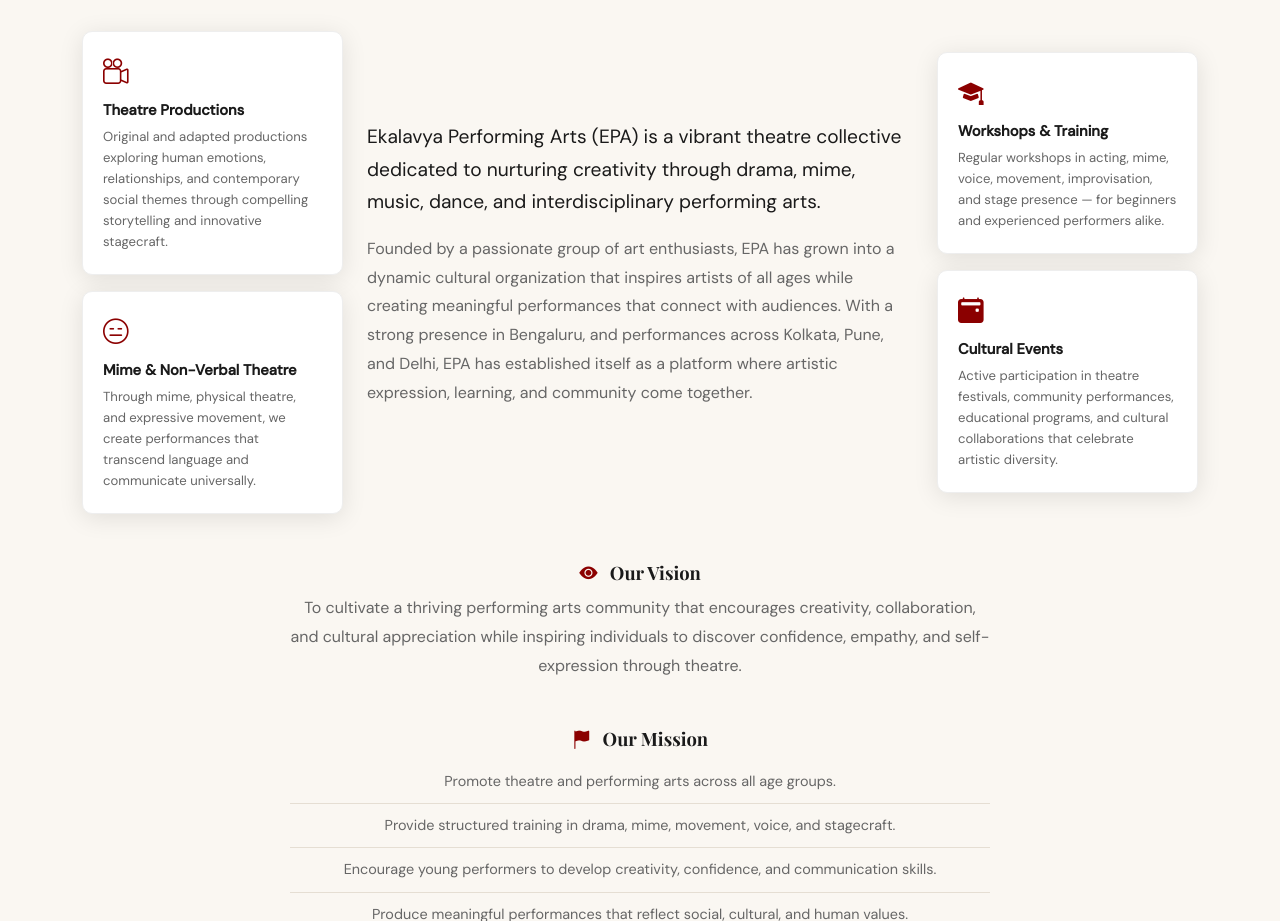
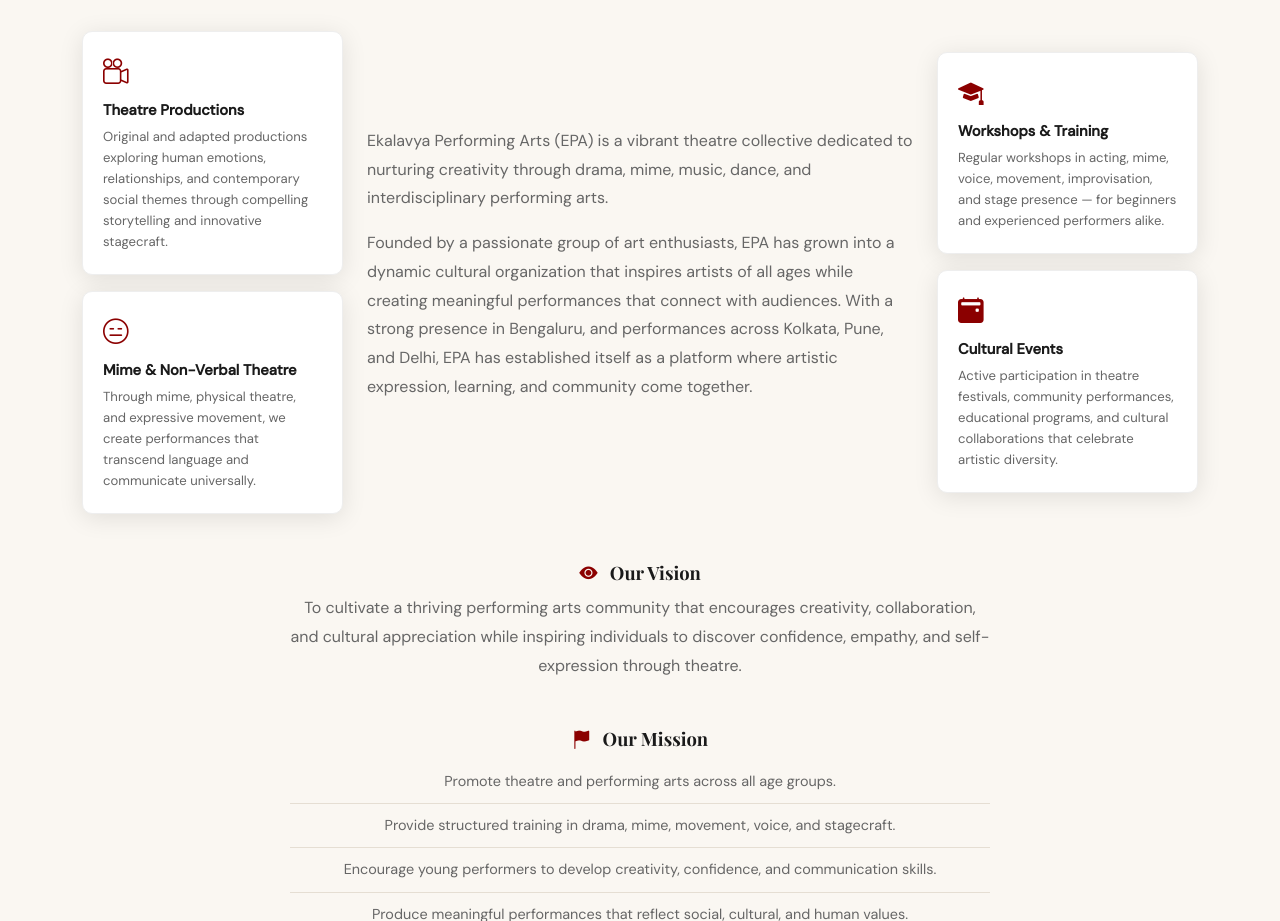
Before and after one commit to AbirEdu/EPAPWP, a plain HTML site: page frontend/index.html in a window 1280 px wide. Shown: the part 1100-2021 px from the top of the page. Drawn offline with nearby package versions, Linux system fonts and the light colour scheme; no server answers.

Commit message:
version as on 23 July v3

```diff
--- a/frontend/css/styles.css
+++ b/frontend/css/styles.css
@@ -335,9 +335,8 @@ body {
 
 /* ===== ABOUT ===== */
 .about-lead {
-  font-size: 1.2rem;
-  color: var(--text-dark);
-  line-height: 1.7;
+  color: var(--text-muted);
+  line-height: 1.8;
   margin-bottom: 16px;
 }
 
```
